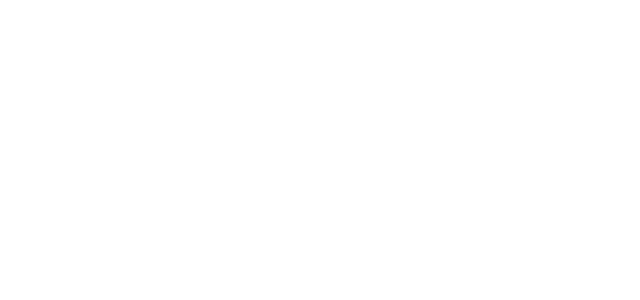
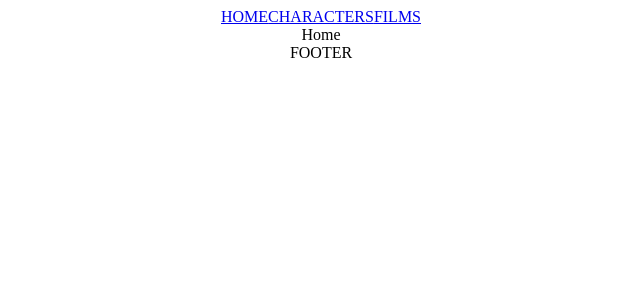
Before and after one commit to Lemonymelon/apikin-skyworka, a React (Create React App) app: page / in a window 1280 px wide. Shown: the top 300 px of the page, without its empty margins (319-959 px from the left). Built offline with nearby package versions, Linux system fonts and the light colour scheme.

Commit message:
set up routing, add header, add footer, add nav

```diff
--- a/src/App.tsx
+++ b/src/App.tsx
@@ -1,9 +1,40 @@
 import React from 'react';
+import {
+  BrowserRouter as Router,
+  Route,
+  Switch,
+} from 'react-router-dom';
+import {
+  Characters,
+  Films,
+  Home,
+} from './routes';
+import Header from './components/Header';
+import Footer from './components/Footer';
 import './App.css';
 
 function App() {
   return (
-    <div className="App" />
+    <div className="App">
+      <div className="main-container">
+        <Router>
+          <Header />
+          <Switch>
+            <Route exact path="/">
+              <Home />
+            </Route>
+            <Route exact path="characters">
+              <Characters />
+            </Route>
+            <Route exact path="films">
+              <Films />
+            </Route>
+
+          </Switch>
+          <Footer />
+        </Router>
+      </div>
+    </div>
   );
 }
 
--- /dev/null
+++ b/src/components/Footer.tsx
@@ -0,0 +1,9 @@
+import React from 'react';
+
+const Footer = () => (
+  <div>
+    FOOTER
+  </div>
+);
+
+export default Footer;
--- /dev/null
+++ b/src/components/Header.tsx
@@ -0,0 +1,10 @@
+import React from 'react';
+import Nav from './Nav';
+
+const Header = () => (
+  <div>
+    <Nav />
+  </div>
+);
+
+export default Header;
--- /dev/null
+++ b/src/components/Nav.tsx
@@ -0,0 +1,15 @@
+import React from 'react';
+import {
+  Link,
+} from 'react-router-dom';
+
+const Nav = () => (
+  <div>
+    <Link to="/">HOME</Link>
+    <Link to="/characters">CHARACTERS</Link>
+    <Link to="/films">FILMS</Link>
+
+  </div>
+);
+
+export default Nav;
--- /dev/null
+++ b/src/routes/Characters.tsx
@@ -0,0 +1,7 @@
+import React from 'react';
+
+const Characters = () => (
+  <div />
+);
+
+export default Characters;
--- /dev/null
+++ b/src/routes/Films.tsx
@@ -0,0 +1,7 @@
+import React from 'react';
+
+const Films = () => (
+  <div />
+);
+
+export default Films;
--- /dev/null
+++ b/src/routes/Home.tsx
@@ -0,0 +1,17 @@
+import React from 'react';
+
+const Home = () => (
+  <div>
+    <div />
+    <div />
+    <div />
+    Home
+    {/*
+             grid
+             three columns
+             HomePagePhoto components
+             */}
+  </div>
+);
+
+export default Home;
--- /dev/null
+++ b/src/routes/index.ts
@@ -0,0 +1,9 @@
+import Characters from './Characters';
+import Films from './Films';
+import Home from './Home';
+
+export {
+  Characters,
+  Films,
+  Home,
+};
```
